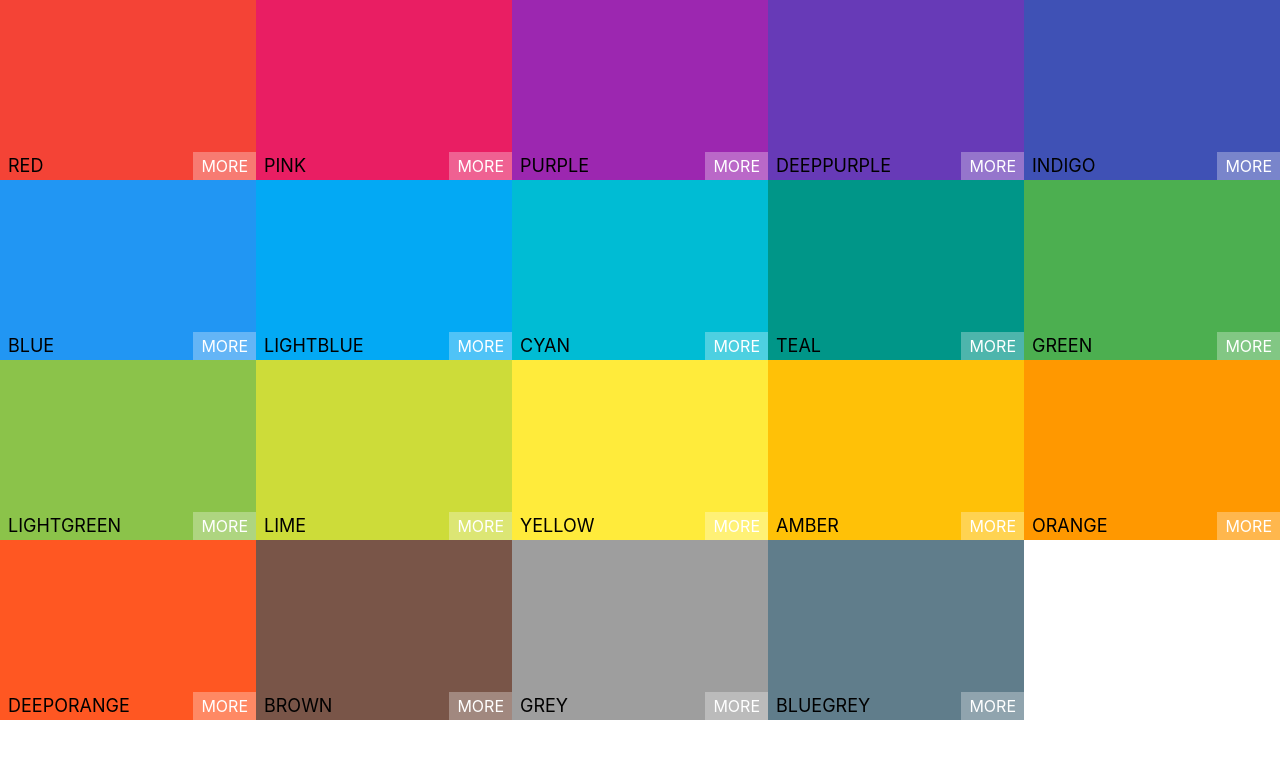
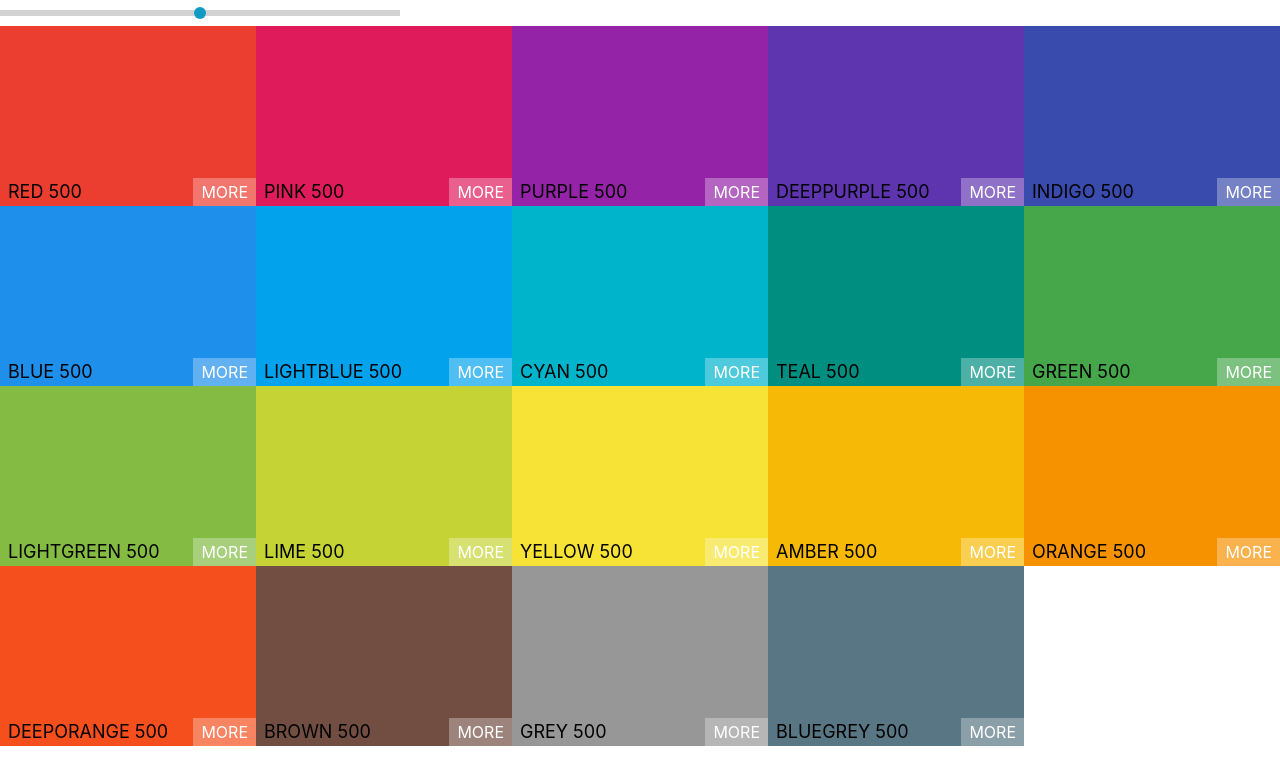
Before and after one commit to Harish-Karthick/color-palettes, a React (Create React App) app: page / in a window 1280 px wide. Shown: the top 784 px of the page. Built offline with nearby package versions, Linux system fonts and the light colour scheme.

Commit message:
created a input slider and styled it

```diff
--- a/src/App.js
+++ b/src/App.js
@@ -3,10 +3,9 @@ import seedColors from "./utils/seedColors";
 import { generateColors } from "./utils/colorHelpers";
 import PaletteView from "./components/PaletteView";
 function App() {
-  console.log(generateColors(seedColors[0]));
   return (
     <div className='App'>
-      <PaletteView color={{ ...seedColors[0] }} />
+      <PaletteView palette={generateColors(seedColors[0])} />
     </div>
   );
 }
--- /dev/null
+++ b/src/components/InputSlider/InputSlider.js
@@ -0,0 +1,27 @@
+import React, { Component } from "react";
+import classes from "./InputSlider.module.css";
+
+class InputSlider extends Component {
+  constructor(props) {
+    super(props);
+    this.handleChange = this.handleChange.bind(this);
+  }
+  handleChange(event) {
+    this.props.changeLevel(event.target.value);
+  }
+  render() {
+    return (
+      <input
+        className={classes.InputSlider}
+        type='range'
+        value={this.props.level}
+        min='100'
+        max='900'
+        step='100'
+        onChange={this.handleChange}
+      />
+    );
+  }
+}
+
+export default InputSlider;
--- /dev/null
+++ b/src/components/InputSlider/InputSlider.module.css
@@ -0,0 +1,81 @@
+.InputSlider {
+  -webkit-appearance: none;
+  margin: 10px 0;
+  max-width: 400px;
+  width: 80%;
+}
+.InputSlider:focus {
+  outline: none;
+}
+.InputSlider::-webkit-slider-runnable-track {
+  width: 100%;
+  height: 6px;
+  cursor: pointer;
+  box-shadow: 0px 0px 0px #000000, 0px 0px 0px #0d0d0d;
+  background: rgba(210, 210, 210);
+  border: 0px solid #000101;
+}
+.InputSlider::-webkit-slider-thumb {
+  border: 0px solid #000000;
+  height: 12px;
+  width: 12px;
+  border-radius: 50%;
+  background: #109ac4;
+  cursor: pointer;
+  -webkit-appearance: none;
+  margin-top: -3px;
+}
+.InputSlider:focus::-webkit-slider-runnable-track {
+  background: rgba(210, 210, 210);
+}
+.InputSlider::-moz-range-track {
+  width: 100%;
+  height: 6px;
+  cursor: pointer;
+  box-shadow: 0px 0px 0px #000000, 0px 0px 0px #0d0d0d;
+  background: rgba(210, 210, 210);
+  border: 0px solid #000101;
+}
+.InputSlider::-moz-range-thumb {
+  border: 0px solid #000000;
+  height: 12px;
+  width: 12px;
+  border-radius: 50%;
+  background: #109ac4;
+  cursor: pointer;
+}
+.InputSlider::-ms-track {
+  width: 100%;
+  height: 6px;
+  cursor: pointer;
+  background: transparent;
+  border-color: transparent;
+  border-width: 39px 0;
+  color: transparent;
+}
+.InputSlider::-ms-fill-lower {
+  background: rgba(210, 210, 210);
+  border: 0px solid #000101;
+  border-radius: 50px;
+  box-shadow: 0px 0px 0px #000000, 0px 0px 0px #0d0d0d;
+}
+.InputSlider::-ms-fill-upper {
+  background: rgba(210, 210, 210);
+  border: 0px solid #000101;
+  border-radius: 50px;
+  box-shadow: 0px 0px 0px #000000, 0px 0px 0px #0d0d0d;
+}
+.InputSlider::-ms-thumb {
+  border: 0px solid #000000;
+  height: 12px;
+  width: 12px;
+  border-radius: 50%;
+  background: #109ac4;
+  cursor: pointer;
+}
+.InputSlider:focus::-ms-fill-lower {
+  background: rgba(210, 210, 210);
+}
+.InputSlider:focus::-ms-fill-upper {
+  background: rgba(210, 210, 210);
+}
--- a/src/components/PaletteView.js
+++ b/src/components/PaletteView.js
@@ -1,19 +1,30 @@
 import React, { Component } from "react";
+import ColorBox from "./ColorBox";
+import InputSlider from "./InputSlider/InputSlider";
 import "../styles/PaletteView.css";
-import ColorBox from "./ColorBox";
 
 class PaletteView extends Component {
+  constructor(props) {
+    super(props);
+    this.state = { level: 500 };
+    this.changeLevel = this.changeLevel.bind(this);
+  }
+  changeLevel(level) {
+    this.setState({ level });
+  }
   render() {
-    const { color } = this.props;
-    const colorsList = color.colors.map((color) => (
+    const { colors } = this.props.palette;
+    const { level } = this.state;
+    const colorsList = colors[level].map((color) => (
       <ColorBox
-        background={color.color}
+        background={color.hex}
         name={color.name}
-        key={`${color.name}+${color.color}`}
+        key={`${color.name}-${color.color}`}
       />
     ));
     return (
       <div className='paletteview'>
+        <InputSlider level={level} changeLevel={this.changeLevel} />
         <div className='colors-container'> {colorsList}</div>
       </div>
     );
--- a/src/styles/ColorBox.css
+++ b/src/styles/ColorBox.css
@@ -59,7 +59,7 @@
   opacity: 1;
   z-index: 10;
   transform: scale(9);
-  transition: 0.3s ease-in-out;
+  transition: 0.6s ease-in-out;
 }
 
 .copy-message {
@@ -81,7 +81,7 @@
   opacity: 1;
   z-index: 15;
   transition: 0.2s opacity ease-in-out;
-  transition-delay: 0.3s;
+  transition-delay: 0.6s;
 }
 
 .copy-message h1 {
```
